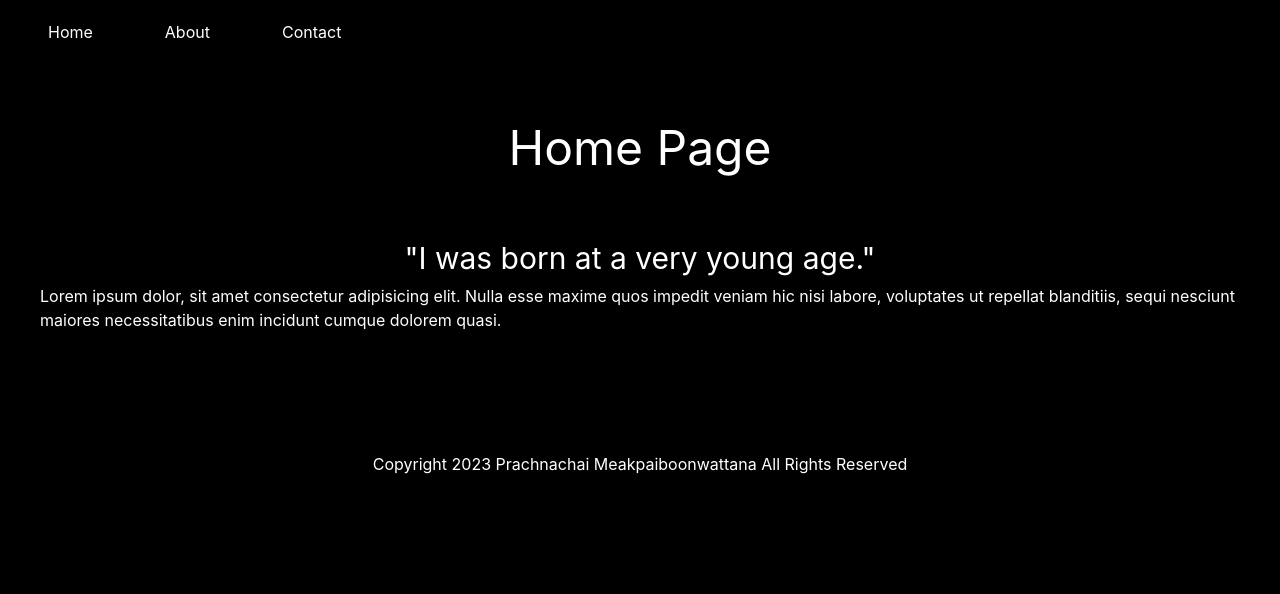
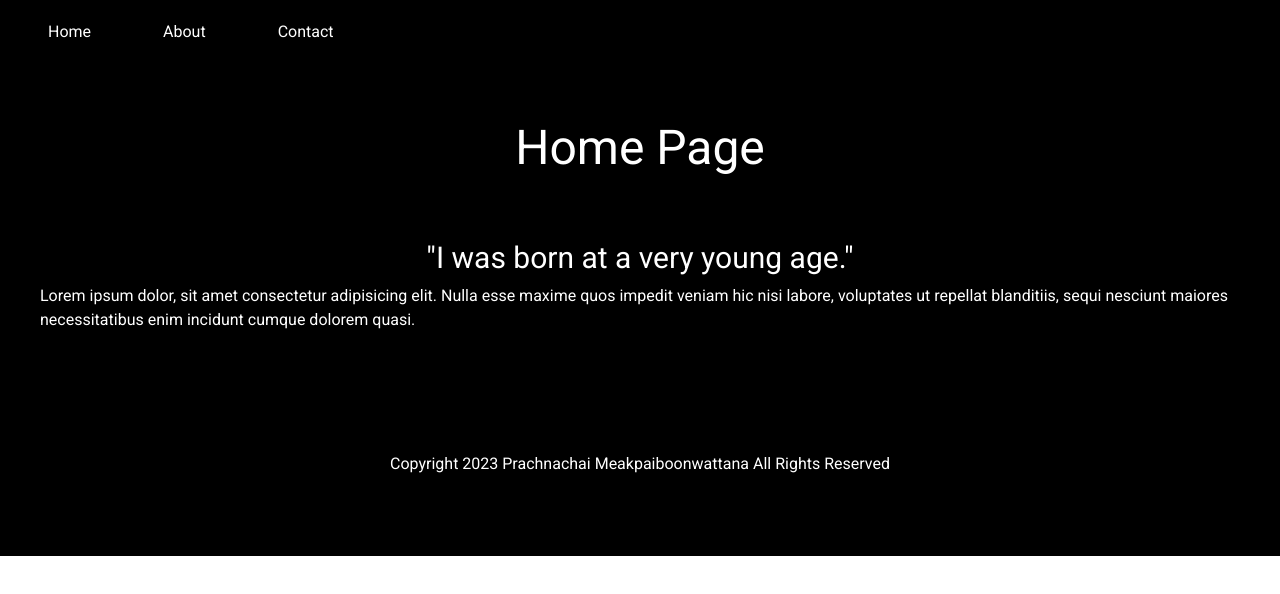
Before and after one commit to pmwatt/devclub-personalweb, a Next.js app: page / in a window 1280 px wide. Shown: the top 594 px of the page. Built offline with nearby package versions, Linux system fonts and the light colour scheme.

Commit message:
added roboto font

```diff
--- a/app/fonts.tsx
+++ b/app/fonts.tsx
@@ -4,7 +4,7 @@ import {
     Instrument_Serif
 } from 'next/font/google'
 
-export const myFont = JetBrains_Mono({
+export const myFont = Roboto({
     weight: ['400'],
     subsets: ['latin']
 })
--- a/app/layout.tsx
+++ b/app/layout.tsx
@@ -17,8 +17,9 @@ export default function RootLayout({
   children: React.ReactNode,
 }) {
   return (
-    <html lang='en' className={myFont.className}>
-      <body className='bg-black text-white'>
+    <html lang='en'>
+      <body className={myFont.className}>
+        <div className='bg-black text-white h-full'>
           <nav>
             <ul className='flex gap-4 p-5'>
               <li><a className=' hover:bg-gray-800 py-3 px-6 m-1 rounded-full' href="/">Home</a></li>
@@ -32,6 +33,7 @@ export default function RootLayout({
           <footer className='py-20'>
             <p className='text-center'>Copyright 2023 Prachnachai Meakpaiboonwattana All Rights Reserved</p>
           </footer>
+        </div>
       </body>
     </html>
   )
```
Lines whose indentation alone changed are shown as unchanged.
